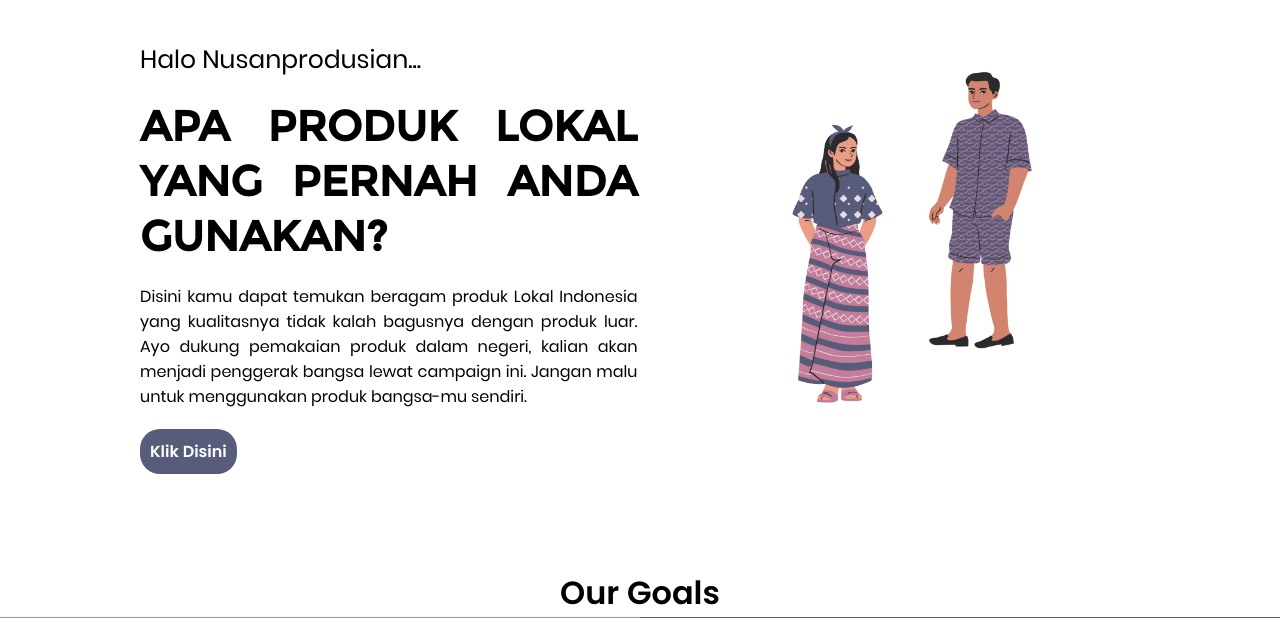
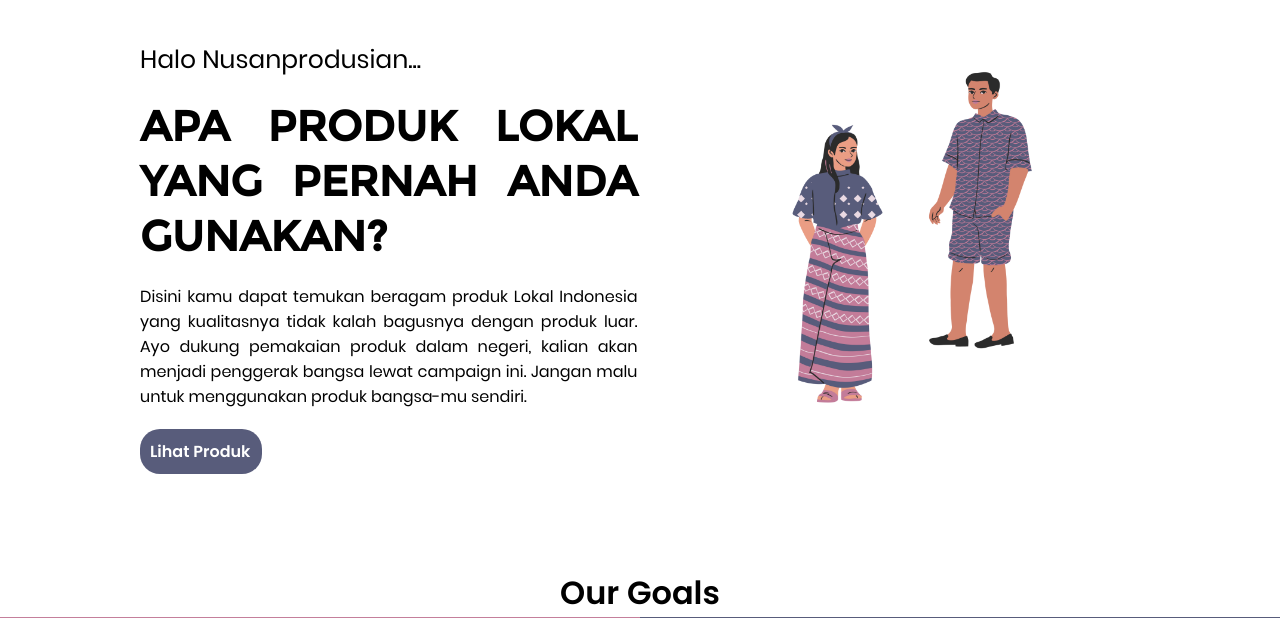
Before and after one commit to Fendy0999/WebUTS, a PHP site: page / in a window 1280 px wide. Shown: the part 109-727 px from the top of the page. Run offline with PHP 8.4, Linux system fonts and the light colour scheme.

Commit message:
delete skincare

```diff
--- a/index.html
+++ b/index.html
@@ -43,7 +43,7 @@
                 <p class="deskripsi">Halo Nusanprodusian...</p>
                 <h3>APA PRODUK LOKAL YANG PERNAH ANDA GUNAKAN?</h3>
                 <p>Disini kamu dapat temukan beragam produk Lokal Indonesia yang kualitasnya tidak kalah bagusnya dengan produk luar. Ayo dukung pemakaian produk dalam negeri, kalian akan menjadi penggerak bangsa lewat campaign ini. Jangan malu untuk menggunakan produk bangsa-mu sendiri.</p>
-                <a href="#" class="tbl-hitam">Klik Disini</a>
+                <a href="#" class="tbl-hitam">Lihat Produk</a>
             </div>
             <div class="kolom2">
                 <img class="orghomepict" src="assets/images/orghome.png">
@@ -88,13 +88,6 @@
         <h1>Product List</h1>
     </div>
 
-    <!--Skincare Section-->
-    <div class="skincare-section">
-        <!-- <div class="skincareimages"> -->
-
-        <!-- </div> -->
-    </div>
-
     <!--untuk footer-->
     <footer>
         <div class="footer-content">
--- a/style.css
+++ b/style.css
@@ -420,7 +420,7 @@ a.tbl-hitam {
     border-radius: 20px;
     cursor: pointer;
     color: white;
-    width: 97px;
+    width: 122px;
     font-weight: bold;
 }
 
```
